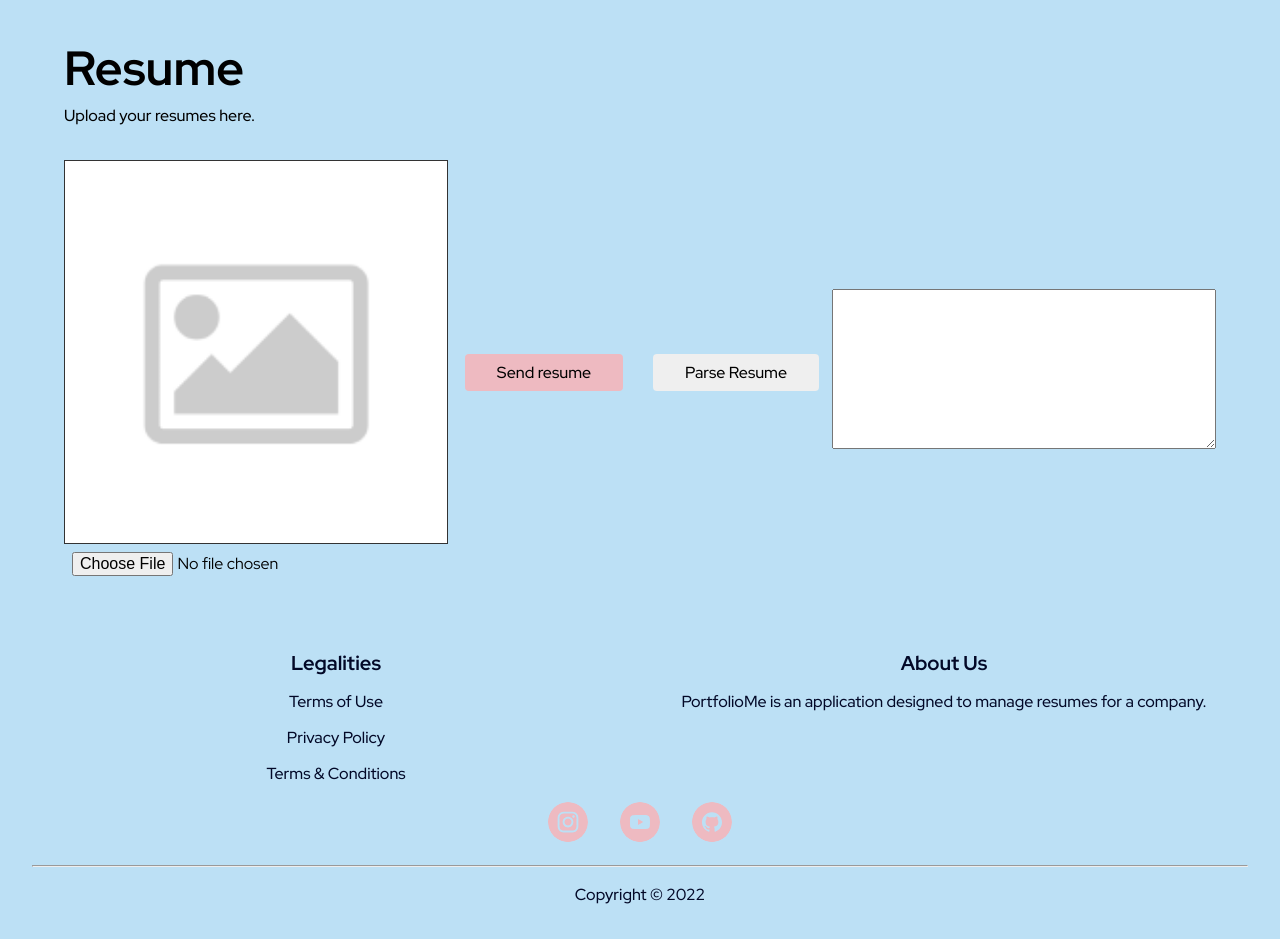
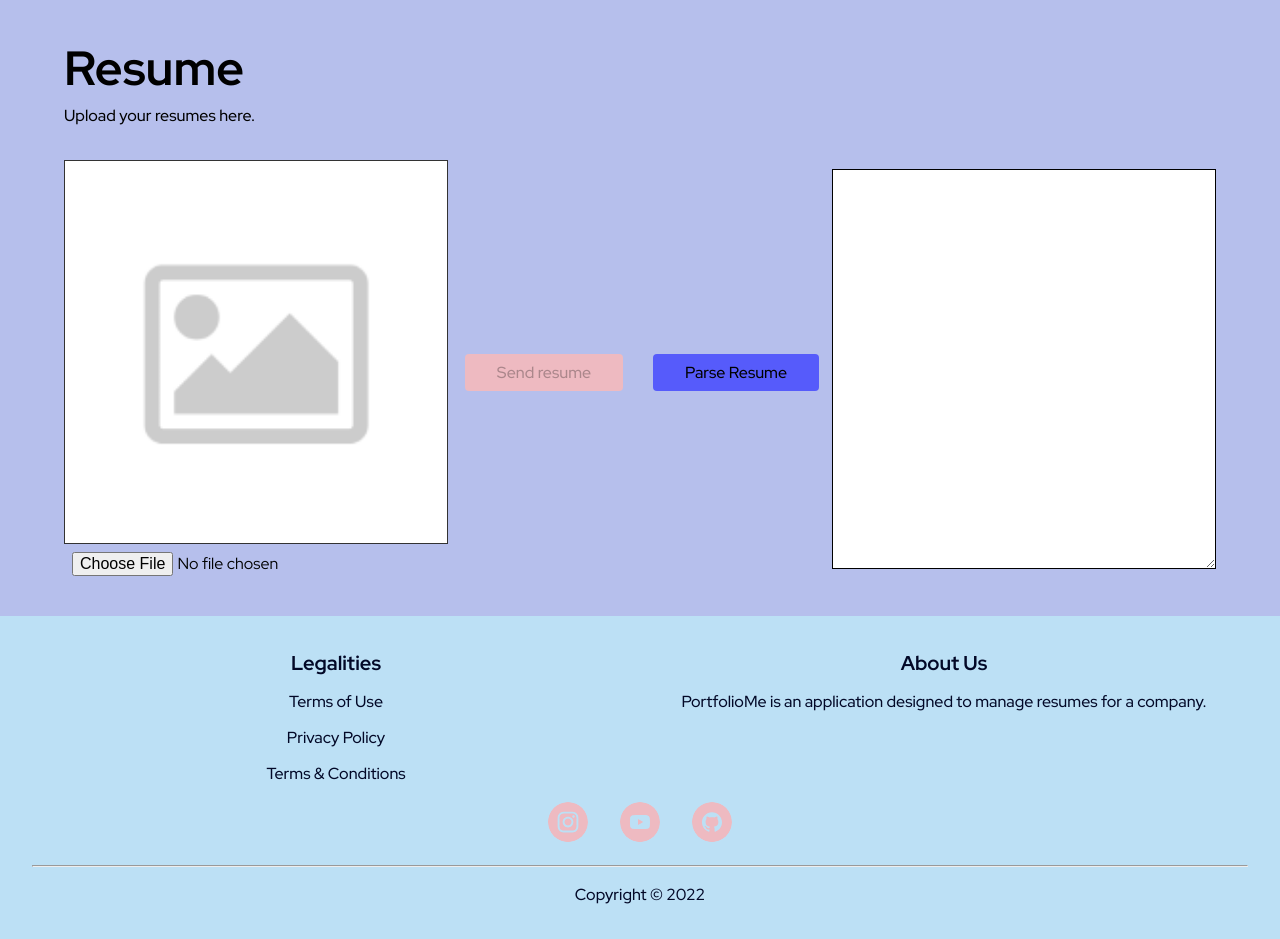
Before and after one commit to Arisch24/PortfolioMe, a Flask app: template PortfolioMe/templates/client/upload_resume.html in a window 1280 px wide. Shown: the part 112-1051 px from the top of the page. Run offline with Flask 2, Linux system fonts and the light colour scheme; the template is opened without the code that fills it: values that come from a table or form of the project are taken from there, others are empty; some libraries are stand-ins or nearby versions.

Commit message:
Styling and ajax request are done for now

```diff
--- a/PortfolioMe/static/css/client/upload_resume.css
+++ b/PortfolioMe/static/css/client/upload_resume.css
@@ -5,7 +5,7 @@ body {
 .upload-resume-container {
     padding-block: 2rem;
     padding-inline: 4rem;
-    background-color: hsl(var(--sky-blue));
+    background-color: hsl(var(--light-blue));
 }
 
 .upload-resume-header > h1 {
@@ -37,10 +37,16 @@ body {
     cursor: pointer;
 }
 
+.convert-btn {
+    background-color: hsl(var(--light-accent-blue));
+}
+
 #output {
+    padding: 1rem;
     min-width: 30vw;
-    min-height: 20vh;
+    min-height: 50vh;
     resize: vertical;
+    border: 1px solid hsl(var(--pure-black));
 }
 
 #submit {
--- a/PortfolioMe/templates/client/upload_resume.html
+++ b/PortfolioMe/templates/client/upload_resume.html
@@ -38,6 +38,20 @@ endblock %} {% block css %}
 </main>
 {% endblock %} {% block javascript %}
 <script>
+    $(document).ready(function (e) {
+        $('#submit').prop('disabled', true);
+    });
+
+    // Disable save resume button
+    $('#output, #resume').on('change', function (e) {
+        if ($('#output').val().trim() && $('#resume')[0].files.length > 0) {
+            $('#submit').prop('disabled', false);
+        } else {
+            $('#submit').prop('disabled', true);
+        }
+    });
+
+    // When button is clicked request is sent to server to process the image
     $('.convert-btn').on('click', (e) => {
         let form = new FormData();
         let file = $('#resume')[0].files;
@@ -54,11 +68,11 @@ endblock %} {% block css %}
                 processData: false,
                 success: function (data) {
                     if (data != 0) {
-                        $('#filename').val(data.resume_name);
                         $('#output').val(data.parsed_text);
-                    } else {
-                        alert('File not chosen.');
                     }
+                },
+                error: function (err) {
+                    console.log(err.statusText);
                 },
             });
         } else {
```
